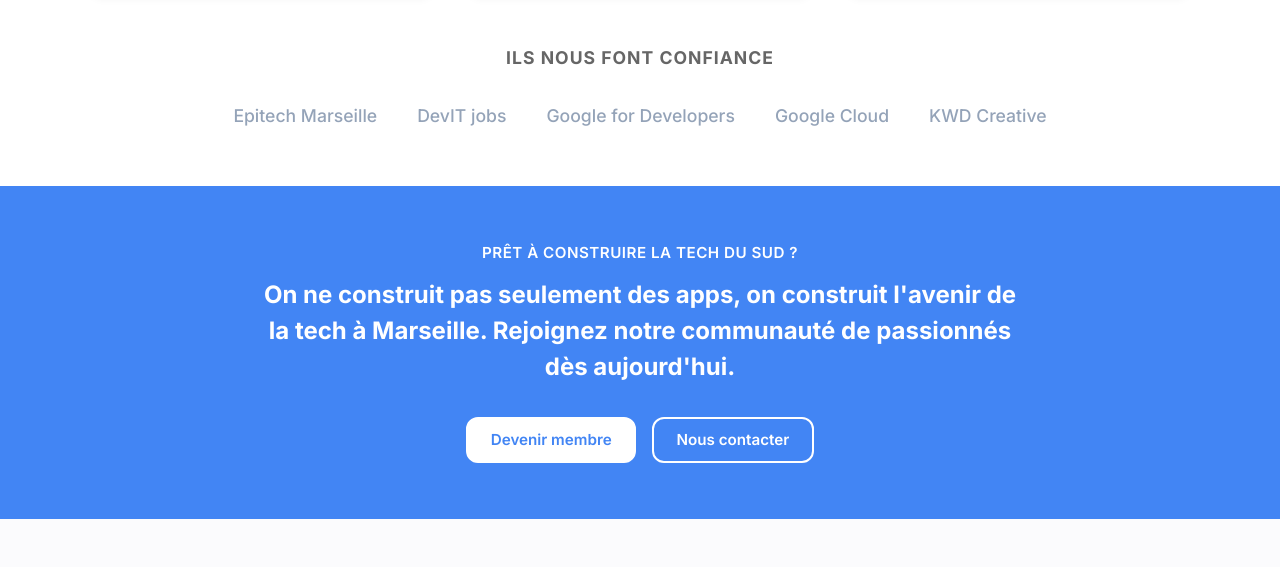
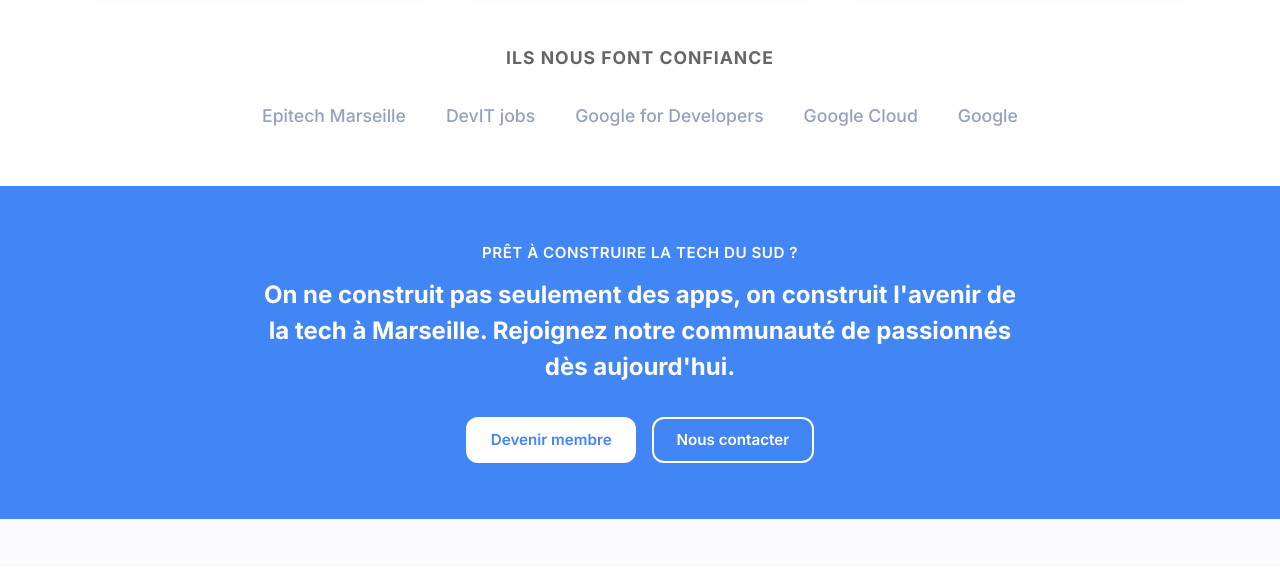
Before and after one commit to GDG-Marseille/demo-repository, a website: page public/index.html in a window 1280 px wide. Shown: the part 2465-3042 px from the top of the page. Drawn offline with Linux system fonts and the light colour scheme; no server answers.

Commit message:
edit index.html

```diff
--- a/public/index.html
+++ b/public/index.html
@@ -222,7 +222,7 @@
                     <a href="https://devitjobs.fr/" class="partner-name">DevIT jobs</a>
                     <a href="https://developers.google.com/?hl=fr" class="partner-name">Google for Developers</a>
                     <a href="https://cloud.google.com/free?utm_source=google&utm_medium=cpc&utm_campaign=Cloud-SS-DR-GCP-1713666-GCP-DR-EMEA-FR-fr-Google-BKWS-BRO-na&utm_content=c-Hybrid+%7C+BKWS+-+BRO+%7C+Txt+-+Generic+Cloud-Cloud+Generic-Core+GCP-4406040420&utm_term=google+cloud&gclsrc=aw.ds&gad_source=1&gad_campaignid=23609921421&gclid=Cj0KCQjwzsjVBhC3ARIsALnMv4kGVuLjGQnUDke3nsWPLhXIxlXCihDT4LdtD7WiCcah6Ekjr2mQOYMaAvEfEALw_wcB" class="partner-name">Google Cloud</a>
-                    <a href="https://about.google/intl/fr_ALL/" class="partner-name">KWD Creative</a>
+                    <a href="https://about.google/intl/fr_ALL/" class="partner-name">Google</a>
                 </div>
             </div>
         </section>
```
